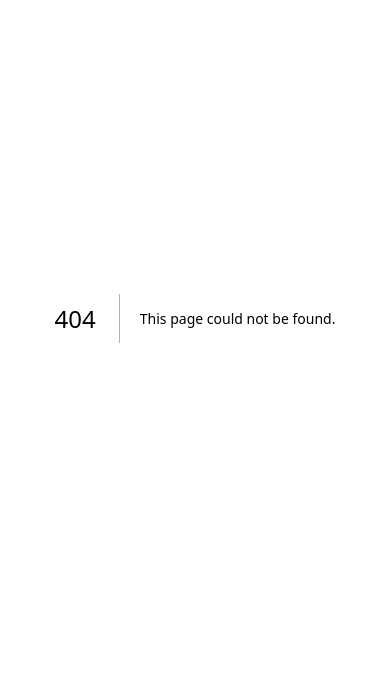
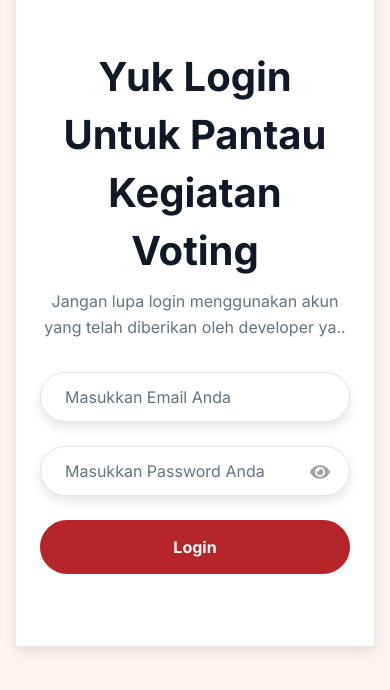
Before and after one commit to Devdit/e-vote-suborgan, a Next.js app: page /adminlogin in a window 390 px wide. Before the commit this address had no page. Shown: the part 104-794 px from the top of the page. Built offline with nearby package versions, Linux system fonts and the light colour scheme.

Commit message:
chore: resetting directory and add responsive layout

```diff
--- a/src/app/(main)/layout.tsx
+++ b/src/app/(main)/layout.tsx
@@ -1,3 +1,6 @@
+import Footer from "../components/general/Footer";
+import Navbar from "../components/general/Navbar";
+
 export default function MainLayout({
   children,
 }: Readonly<{
@@ -5,10 +8,12 @@ export default function MainLayout({
 }>) {
   return (
     <>
-      {/* <div className="w-full h-[20px] xl:h-0 bg-neutral-500"></div> */}
-      {/* <main className="mt-[58px] xl:mt-[88px] overflow-hidden bg-red-light-6">{children}</main> */}
 
-      <main className="overflow-hidden bg-red-light-6">{children}</main>
+
+      <main className="overflow-hidden bg-red-light-6">
+      <Navbar/>
+        {children}</main>
+        <Footer/>
 
     </>
   );
--- a/src/app/(main)/page.tsx
+++ b/src/app/(main)/page.tsx
@@ -1,15 +1,11 @@
-import Footer from "../components/general/Footer";
-import Navbar from "../components/general/Navbar";
 import Header from "../home/Header";
 import Panduan from "../home/Panduan";
 import Prosedur from "../home/Prosedur";
 
 export default function () {
   return <>
-  <Navbar/>
   <Header/>
   <Panduan/>
   <Prosedur/>
-  <Footer/>
   </>;
 }
--- a/src/app/pengembang/data.ts
+++ b/src/app/(main)/pengembang/data.ts
@@ -10,37 +10,37 @@ export interface dataProps {
 export const Contributor: dataProps[] = [
   {
     name: "Naufal Nabil Ramadhan",
-    ImgUrl: "/images/contoh_kandidat.jpg.png",
+    ImgUrl: "/images/contoh_kandidat.jpg",
     gen: "32nd",
     job: "FullStack",
   },
   {
     name: "Muhammad Zuhair Zuhdi",
-    ImgUrl: "/images/zuhdi.png", // Local image path
+    ImgUrl: "/images/zuhdi.png",
     gen: "32nd",
     job: "Backend",
   },
   {
     name: "Fahrell Shandy Zhariif",
-    ImgUrl: "/images/fahrell.png", // Local image path
+    ImgUrl: "/images/fahrell.png",
     gen: "32nd",
     job: "Frontend",
   },
   {
     name: "Rakha Adrian Nur Tanaya",
-    ImgUrl: "/images/rakha.png", // Local image path
+    ImgUrl: "/images/rakha.png",
     gen: "32nd",
     job: "Frontend",
   },
   {
     name: "Moh Abdul Aziz",
-    ImgUrl: "/images/aziz.png", // Local image path
+    ImgUrl: "/images/aziz.png",
     gen: "32nd",
     job: "UI UX Design",
   },
   {
     name: "Juang Bagus Arya Mukti",
-    ImgUrl: "/images/juang.png", // Local image path
+    ImgUrl: "/images/juang.png",
     gen: "32nd",
     job: "UI UX Design",
   },
--- a/src/app/pengembang/page.tsx
+++ b/src/app/(main)/pengembang/page.tsx
@@ -9,7 +9,7 @@ export default function Pengembang() {
     <>
       <section className="w-full h-full min-h-screen">
         <SectionsGap>
-          <div className="mt-20">
+          <div className="mt-20 mb-20">
             <H1 className="text-center">Tim Kami</H1>
             <Large_Text variant="REGULAR" className="text-center">
               beberapa siswa yang ikut berkontribusi atau mengembangkan website
--- a/src/app/suborgan/page.tsx
+++ b/src/app/(main)/suborgan/page.tsx
@@ -21,7 +21,7 @@ const subOrganizations = [
 
 export default function SubOrganizationPage() {
   return (
-    <div className="max-w-4xl mx-auto px-4 py-8">
+    <div className="max-w-4xl mx-auto px-4 py-8 mt-20 mb-20">
       <H1 className="text-center mb-2">
         Pilih Sub-Organisasi Yang Kamu Ikuti
       </H1>
--- a/src/app/accesdenied/page.tsx
+++ b/src/app/accesdenied/page.tsx
@@ -5,30 +5,25 @@ import { H1, Large_Text } from "@/app/components/general/Text";
 
 export default function AccessDenied() {
   return (
-    <>
-      <div className="bg-red-light-6 w-full h-full">
-        <div className="flex items-center justify-center pt-[280px] pb-[173px]">
-          <div className="bg-white w-[1050px] h-[492px] rounded-[15px] flex items-center text-center shadow-md">
-            <div className="place-items-center absolute -top-4 left-1/2 -translate-x-1/2 pt-[120px]">
+    <div className="bg-red-light-6 w-full h-screen flex items-center justify-center">
+      <div className="bg-white w-full max-w-[1050px] mx-4 h-auto rounded-[15px] flex flex-col items-center text-center shadow-md p-4">
+        <div className="w-full flex justify-center -mt-16 md:-mt-0">
           <Image
             src={Denied}
             alt="gambar not found"
-                className="w-[328px] h-[314px] "
+            className="w-[150px] h-[150px] md:w-[328px] md:h-[314px]"
           />
         </div>
-            <div className="w-full">
+        <div className="w-full mt-10">
           <H1>Maaf Ya.. Akses Ditolak</H1>
           <Large_Text
             variant="REGULAR"
             className="text-secondary-text-color mt-[18px]"
           >
-                Anda sebagai user tidak memiliki akses membuka ke halaman
-                tersebut
+            Anda sebagai user tidak memiliki akses membuka ke halaman tersebut
           </Large_Text>
         </div>
       </div>
     </div>
-      </div>
-    </>
   );
 }
--- /dev/null
+++ b/src/app/adminlogin/page.tsx
@@ -0,0 +1,54 @@
+"use client"
+import { error } from "console";
+import { FormButton } from "../components/general/button";
+import { TextField } from "../components/general/Input";
+import { H2, Large_Text, Small_Text } from "../components/general/Text";
+import { useState } from "react";
+
+export default function AdminLoginPage() {
+    const [error, setError] = useState<string | null>("");
+    return (
+        <main className="px-4 lg:px-20">
+            <div className="w-full h-full my-20 z-20 relative">
+                <form>
+                    <div className="bg-white max-w-[624px] w-full py-[72px] md:py-[92px] px-[24px] md:px-[88px] flex-col items-center mx-auto shadow-shadow-2">
+                        <H2 className="text-center text-primary-text-color">
+                            Yuk Login Untuk Pantau Kegiatan Voting
+                        </H2>
+                        <Large_Text
+                            variant="REGULAR"
+                            className="text-secondary-text-color text-center mt-2 mb-8"
+                        >
+                            Jangan lupa login menggunakan akun yang telah diberikan oleh
+                            developer ya..
+                        </Large_Text>
+                        <TextField
+                            placeholder="Masukkan Email Anda"
+                            type="email"
+                            name="email"
+                            required
+                        />
+                        <TextField
+                            placeholder="Masukkan Password Anda"
+                            type="password"
+                            name="password"
+                            required
+                        />
+                        <FormButton
+                            type="submit"
+                            variant="PRIMARY"
+                            className="flex items-center gap-x-4 w-full justify-center group"
+                        >
+                            <Large_Text variant="BOLD">Login</Large_Text>
+                        </FormButton>
+                        {error && (
+                            <Small_Text variant="MEDIUM" className="text-red-500 mt-4">
+                                {error}
+                            </Small_Text>
+                        )}
+                    </div>
+                </form>
+            </div>
+        </main>
+    );
+}
--- a/src/app/aftervote/page.tsx
+++ b/src/app/aftervote/page.tsx
@@ -7,7 +7,6 @@ export default function ThankYouPage() {
   useEffect(() => {
     const timer = setTimeout(() => {
       console.log("Auto log out dilakukan");
-      // Implementasi log out di sini
       // window.location.href = "/login";
     }, 5000);
 
@@ -16,14 +15,14 @@ export default function ThankYouPage() {
 
   return (
     <div className="min-h-screen flex items-center justify-center bg-[#FDF7F7] px-4 py-8">
-      <div className="bg-white rounded-lg shadow-lg p-6 sm:p-8 max-w-sm sm:max-w-md w-full text-center">
-        <H1 className="text-[#C1121F] text-2xl sm:text-3xl md:text-4xl mb-2">
+      <div className="bg-white rounded-lg shadow-lg p-6 sm:p-8 max-w-sm sm:max-w-md w-full text-center space-y-4 sm:space-y-6">
+        <H1 className="text-[#C1121F] text-xl sm:text-3xl md:text-3xl lg:text-4xl">
           Terima Kasih
         </H1>
-        <H1 className="text-[#C1121F] text-xl sm:text-2xl md:text-3xl mb-4 sm:mb-6">
+        <H1 className="text-[#C1121F] text-xl sm:text-2xl md:text-3xl lg:text-3xl">
           Telah Melakukan Voting
         </H1>
-        <Medium_Text variant="REGULAR" className="text-gray-600 text-sm sm:text-base">
+        <Medium_Text variant="REGULAR" className="text-gray-600 text-sm sm:text-base lg:text-1xl">
           Setelah selesai melakukan voting, akan dilakukan auto log out
         </Medium_Text>
       </div>
--- a/src/app/components/general/Navbar.tsx
+++ b/src/app/components/general/Navbar.tsx
@@ -71,11 +71,10 @@ export default function Navbar() {
           data-aos="fade-down"
           data-aos-delay="500"
           data-aos-duration="500"
-          className={`fixed transition-transform bg-white duration-500 ${
-            isScrolled
+          className={`fixed transition-transform bg-white duration-500 ${isScrolled
               ? "top-8 w-[90%] 2xl:max-w-[1440px] xl:max-w-[1322px] lg:max-w-[1024px] sm:max-w-[480px] rounded-[64px] shadow-shadow-2 items-center py-4 px-8 right-10 left-10 place-self-center "
               : "max-w-full top-0 py-4 px-8 w-full left-10 right-10 place-self-center"
-          }`}
+            }`}
           style={{ transition: "all 0.8s ease-in-out" }}
         >
           <div className="flex items-center justify-between">
@@ -139,7 +138,7 @@ export default function Navbar() {
                 />
               </Link>
             </div>
-            <ul className="flex gap-[36px]">
+            <ul className="flex gap-[36px] items-center">
               {link.map((item, index) => (
                 <li
                   key={index}
@@ -148,6 +147,11 @@ export default function Navbar() {
                   <Link href={item.href}>{item.title}</Link>
                 </li>
               ))}
+              <li className="hidden xl:block">
+                <Link href="/login" className="bg-primary-color text-white px-7 py-3 rounded-full hover:bg-primary-color-dark transition duration-300 ease-in-out">
+                  Log In
+                </Link>
+              </li>
             </ul>
           </div>
         </nav>
--- a/src/app/doublevote/page.tsx
+++ b/src/app/doublevote/page.tsx
@@ -5,18 +5,16 @@ import { H1, Large_Text } from "@/app/components/general/Text";
 
 export default function RejectedDoubleVote() {
   return (
-    <>
-      <div className="bg-red-light-6 w-full h-full">
-        <div className="flex items-center justify-center pt-[280px] pb-[173px]">
-          <div className="bg-white w-[1050px] h-[492px] rounded-[15px] flex items-center text-center shadow-md">
-            <div className="place-items-center absolute -top-4 left-1/2 -translate-x-1/2 pt-[120px]">
+    <div className="bg-red-light-6 w-full h-screen flex items-center justify-center py-10">
+      <div className="bg-white w-full max-w-[1050px] mx-4 h-auto rounded-[15px] flex flex-col items-center text-center shadow-md p-4">
+        <div className="w-full flex justify-center -mt-16 md:-mt-0">
           <Image
             src={DoubleVote}
             alt="gambar not found"
-                className="w-[328px] h-[314px] "
+            className="w-[150px] h-[150px] md:w-[328px] md:h-[314px]"
           />
         </div>
-            <div className="w-full mx-[85px]">
+        <div className="w-full mt-10 md:mx-[85px]">
           <H1>Waduh.. Kamu Sudah Melakukan Vote</H1>
           <Large_Text
             variant="REGULAR"
@@ -27,7 +25,5 @@ export default function RejectedDoubleVote() {
         </div>
       </div>
     </div>
-      </div>
-    </>
   );
 }
--- a/src/app/notfound/page.tsx
+++ b/src/app/notfound/page.tsx
@@ -1,33 +1,30 @@
 import React from "react";
+import Image from "next/image";
+import DoubleVote from "@/../public/images/DoubleVoteIcon.png";
+import NotFoundIcon from "@/../public/images/NotFoundIcon.png";
 import { H1, Large_Text } from "@/app/components/general/Text";
-import Image from "next/image";
-import NotFoundImage from "@/../public/images/NotFoundIcon.png";
 
-export default function NotFound() {
+export default function RejectedDoubleVote() {
   return (
-    <>
-      <div className="bg-red-light-6 w-full h-full max-h-screen">
-        <div className="flex items-center justify-center pt-[280px] pb-[173px]">
-          <div className="bg-white w-[1050px] h-[492px] rounded-[15px] text-center flex items-center shadow-md">
-            <div className="place-items-center absolute -top-4 left-1/2 -translate-x-1/2 pt-[120px]">
+    <div className="bg-red-light-6 w-full h-screen flex items-center justify-center py-10">
+      <div className="bg-white w-full max-w-[1050px] mx-4 h-auto rounded-[15px] flex flex-col items-center text-center shadow-md p-4">
+        <div className="w-full flex justify-center -mt-16 md:-mt-0">
           <Image
-                src={NotFoundImage}
+            src={NotFoundIcon}
             alt="gambar not found"
-                className="w-[410px] h-[314px] "
+            className="w-[150px] h-[150px] md:w-[328px] md:h-[314px]"
           />
         </div>
-            <div>
+        <div className="w-full mt-10 md:mx-[85px]">
           <H1>Oops.. Halaman Yang Kamu Kunjungi Tidak Ada</H1>
           <Large_Text
             variant="REGULAR"
             className="text-secondary-text-color mt-[18px]"
           >
-                Halaman yang kamu cari tidak ditemukan atau sudah dihapus
+            Silahkan kembali ke beranda, untuk mengakses halaman yang lainnya
           </Large_Text>
         </div>
       </div>
     </div>
-      </div>
-    </>
   );
 }
```
Lines whose indentation alone changed are shown as unchanged.
